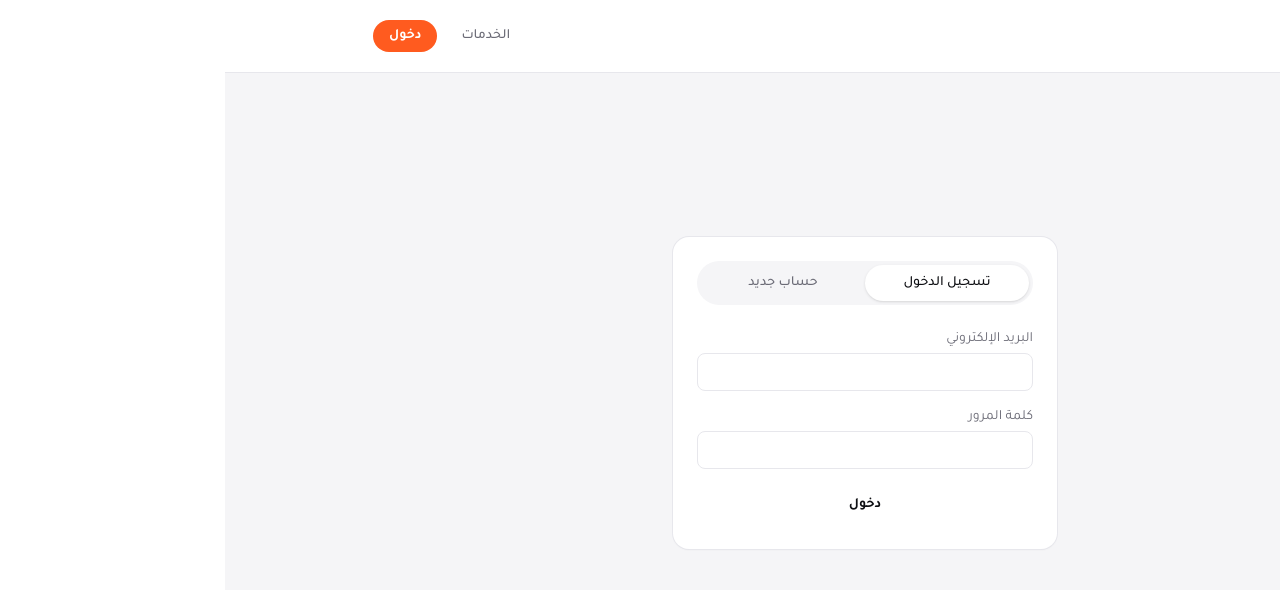
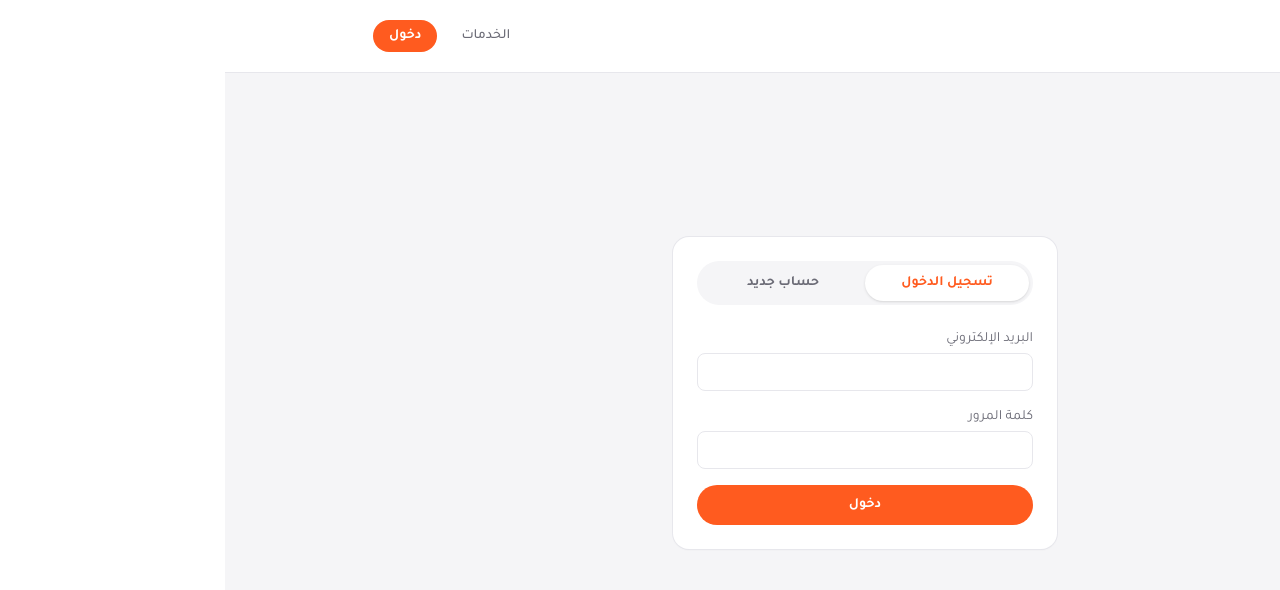
Before and after one commit to MOHV484/manual-fulfillment-store.com, a Next.js app in the folder frontend/: page /login in a window 1280 px wide. Shown: the top 590 px of the page. Built offline with nearby package versions, Linux system fonts and the light colour scheme; no server answers.

Commit message:
Update feedback messages and button styles

```diff
--- a/frontend/src/app/login/page.tsx
+++ b/frontend/src/app/login/page.tsx
@@ -26,7 +26,7 @@ export default function LoginPage() {
           options: { data: { name } },
         });
         if (error) throw error;
-        setFeedback({ type: "success", text: "تم إنشاء الحساب. لو مطلوب تأكيد بالإيميل، افتح صندوق الوارد وأكّد الحساب." });
+        setFeedback({ type: "success", text: "تم إنشاء الحساب. إذا كان مطلوبًا تأكيد عبر البريد الإلكتروني، افتح صندوق الوارد وأكّد الحساب." });
       } else {
         const { error } = await supabase.auth.signInWithPassword({ email, password });
         if (error) throw error;
@@ -34,7 +34,7 @@ export default function LoginPage() {
         router.refresh();
       }
     } catch (err) {
-      setFeedback({ type: "error", text: err instanceof Error ? err.message : "حصل خطأ غير متوقع" });
+      setFeedback({ type: "error", text: err instanceof Error ? err.message : "حدث خطأ غير متوقع" });
     } finally {
       setLoading(false);
     }
@@ -43,11 +43,11 @@ export default function LoginPage() {
   return (
     <main className="flex min-h-[80vh] items-center justify-center bg-paper-dim p-6">
       <div className="w-full max-w-sm rounded-2xl bg-white p-6 shadow-sm ring-1 ring-paper-line">
-        <div className="mb-6 flex rounded-full bg-paper-dim p-1 text-sm font-medium">
-          <button type="button" onClick={() => setMode("login")} className={`flex-1 rounded-full py-2 transition ${mode === "login" ? "bg-white text-gold-deep shadow" : "text-muted"}`}>
+        <div className="mb-6 flex rounded-full bg-paper-dim p-1 text-sm font-bold">
+          <button type="button" onClick={() => setMode("login")} className={`flex-1 rounded-full py-2 transition ${mode === "login" ? "bg-white text-orange shadow" : "text-muted"}`}>
             تسجيل الدخول
           </button>
-          <button type="button" onClick={() => setMode("signup")} className={`flex-1 rounded-full py-2 transition ${mode === "signup" ? "bg-white text-gold-deep shadow" : "text-muted"}`}>
+          <button type="button" onClick={() => setMode("signup")} className={`flex-1 rounded-full py-2 transition ${mode === "signup" ? "bg-white text-orange shadow" : "text-muted"}`}>
             حساب جديد
           </button>
         </div>
@@ -56,18 +56,18 @@ export default function LoginPage() {
           {mode === "signup" && (
             <div>
               <label className="mb-1 block text-sm text-muted">الاسم</label>
-              <input type="text" required value={name} onChange={(e) => setName(e.target.value)} className="w-full rounded-lg border border-paper-line px-3 py-2 text-sm focus:border-gold focus:outline-none" />
+              <input type="text" required value={name} onChange={(e) => setName(e.target.value)} className="w-full rounded-lg border border-paper-line px-3 py-2 text-sm focus:border-orange focus:outline-none" />
             </div>
           )}
 
           <div>
             <label className="mb-1 block text-sm text-muted">البريد الإلكتروني</label>
-            <input type="email" required value={email} onChange={(e) => setEmail(e.target.value)} dir="ltr" className="w-full rounded-lg border border-paper-line px-3 py-2 text-sm focus:border-gold focus:outline-none" />
+            <input type="email" required value={email} onChange={(e) => setEmail(e.target.value)} dir="ltr" className="w-full rounded-lg border border-paper-line px-3 py-2 text-sm focus:border-orange focus:outline-none" />
           </div>
 
           <div>
             <label className="mb-1 block text-sm text-muted">كلمة المرور</label>
-            <input type="password" required minLength={6} value={password} onChange={(e) => setPassword(e.target.value)} dir="ltr" className="w-full rounded-lg border border-paper-line px-3 py-2 text-sm focus:border-gold focus:outline-none" />
+            <input type="password" required minLength={6} value={password} onChange={(e) => setPassword(e.target.value)} dir="ltr" className="w-full rounded-lg border border-paper-line px-3 py-2 text-sm focus:border-orange focus:outline-none" />
           </div>
 
           {feedback && (
@@ -76,7 +76,7 @@ export default function LoginPage() {
             </p>
           )}
 
-          <button type="submit" disabled={loading} className="rounded-full bg-gold py-2.5 text-sm font-semibold text-ink transition hover:bg-gold-deep disabled:opacity-50">
+          <button type="submit" disabled={loading} className="rounded-full bg-orange py-2.5 text-sm font-bold text-paper transition hover:bg-orange-deep disabled:opacity-50">
             {loading ? "جاري التحميل..." : mode === "signup" ? "إنشاء الحساب" : "دخول"}
           </button>
         </form>
```
